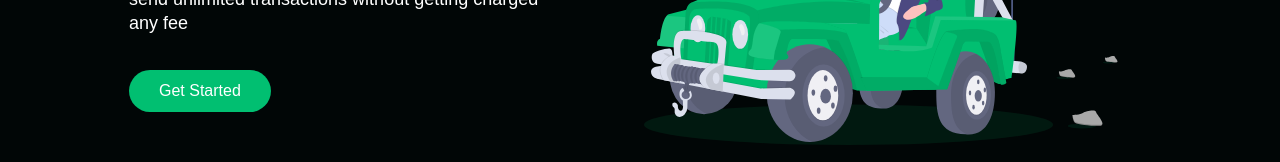
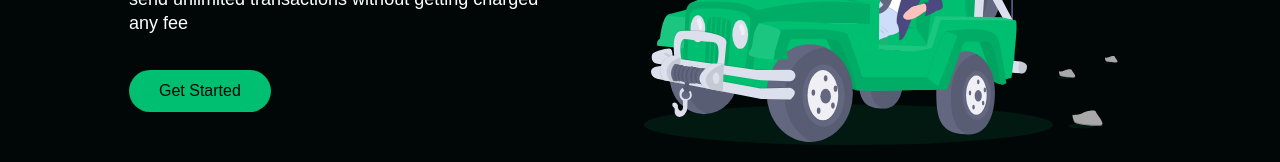
Before and after one commit to yonatanhaddish/yh-bank, a React (Create React App) app: page / in a window 1280 px wide. Shown: the part 1342-1504 px from the top of the page. Built offline with nearby package versions, Linux system fonts and the light colour scheme.

Commit message:
some styling

```diff
--- a/src/components/ButtonElements.js
+++ b/src/components/ButtonElements.js
@@ -6,7 +6,7 @@
     background: ${({ primary }) => (primary ? '#01bf71' : '#010606')};
     white-space: nowrap;
     padding: ${({ big }) => (big ? '14px 48px' : '12px 30px')};
-    color: ${({ dark }) => (dark ? '#01606' : '#fff')};
+    color: ${({ dark }) => (dark ? '#010606' : '#fff')};
     font-size: ${({ fontBig }) => (fontBig ? '20px' : '16px')};
     outline: none;
     border: none;
--- a/src/components/InfoSection/Data.js
+++ b/src/components/InfoSection/Data.js
@@ -28,7 +28,7 @@
     imgStart: true,
     img: require('../../images/logInPhoto.svg').default,
     alt: 'login',
-    dark: true,
+    dark: false,
     primary: false,
     darkText: true,
     imageStart: ''
--- a/src/components/InfoSection/index.js
+++ b/src/components/InfoSection/index.js
@@ -13,7 +13,7 @@
   Subtitle,
   BtnWrap,
   ImgWrap,
-  Img
+  Img,
 } from "./InfoElements";
 
 const InfoSection = ({
@@ -29,7 +29,8 @@
   alt,
   img,
   primary,
-  imgStart
+  imgStart,
+  dark
 }) => {
   return (
     <>
@@ -42,13 +43,18 @@
                 <Heading lightText={lightText}>{headLine}</Heading>
                 <Subtitle darkText={darkText}>{description}</Subtitle>
                 <BtnWrap>
-                  <Button to="home" primary={primary}
+                  <Button
+                    to="home"
+                    primary={primary}
                     smooth={true}
                     duration={500}
                     spy={true}
                     exact="true"
                     offset={-80}
-                  >{buttonLabel}</Button>
+                    dark={dark}
+                  >
+                    {buttonLabel}
+                  </Button>
                 </BtnWrap>
               </TextWrapper>
             </Column1>
```
